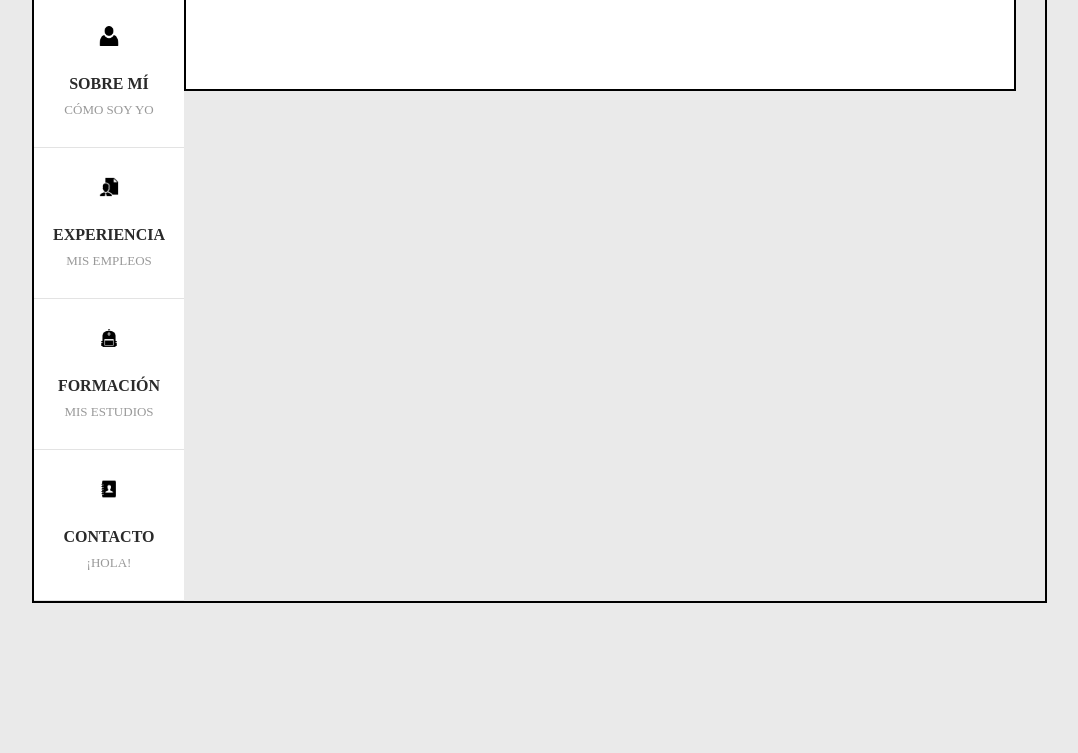
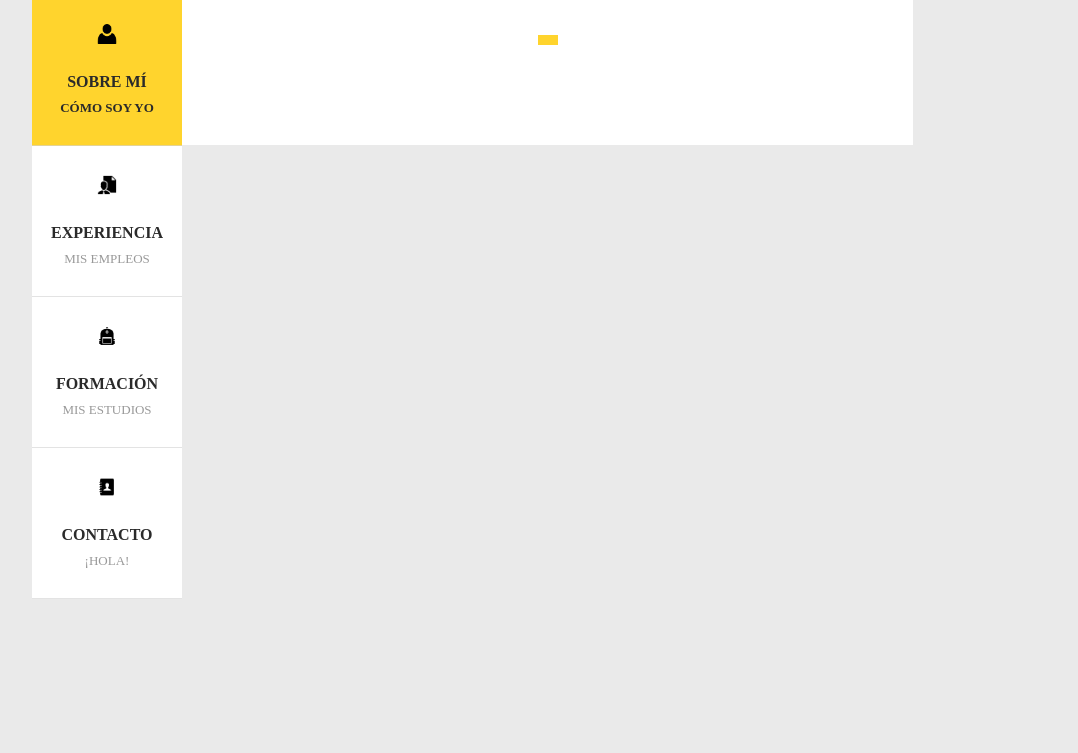
Before and after one commit to soniamogo/webPackPrueba, a website built with webpack: page dist/index.html in a window 1280 px wide. Shown: the part 335-1088 px from the top of the page, without its empty margins (156-1234 px from the left). Built offline with nearby package versions, Linux system fonts and the light colour scheme.

Commit message:
ultimo avance 04/07

```diff
--- a/src/style.scss
+++ b/src/style.scss
@@ -25,14 +25,13 @@ body{
 
     #curri{
         @include flex(row, flex-start, center);
-        border: $border;
-        width: 80%;
+        // border: $border;
+        width: 72%;
         margin-top: 150px;
         margin-bottom: 150px;
         margin-left: 180px;
             #menu{
             @include flex(column, center, flex-start);
-
                 #fotoNombre{
                     @include flex(column, center, center);
                     width: 150px;
@@ -55,12 +54,19 @@ body{
                             font-weight: bold;
                         }
                 }
-
+                #primerElemento{
+                    background-color: $colorAmarillo;
+                    .subtituloMenu{
+                        color: $colorOscuro;
+                        font-weight: bold;
+                    }
+                }
                 .elementoMenu{
                     @include flex(column, center, space-evenly);
                     @include celda();
                     background-color: $colorFondoClaro;
                     border-bottom: solid 1px rgba(211, 211, 211, 0.634);
+
                         .iconoMenu{
                             width: 20px;
                         }
@@ -77,11 +83,12 @@ body{
 
                 }
             }
+
             #texto{
                 @include flex(column, center, space-evenly);
                 flex-grow: 1;
                 height: inherit;
-                border: $border;
+                // border: $border;
                 background-color: $colorFondoClaro;
                 padding: 100px;
                     #tituloNombre{
@@ -94,6 +101,13 @@ body{
                         font-size: 20px;
                         font-family: Arial, Helvetica, sans-serif
                     }
+                    .separador{
+                        width: 20px;
+                        height: 10px;
+                        background-color: $colorAmarillo;
+                        background-size: cover;
+                        margin-top: 50px;
+                    }
             }
             #redes{
                 @include flex(column, center, center);
```
Also changed, not shown: dist/index.html.
